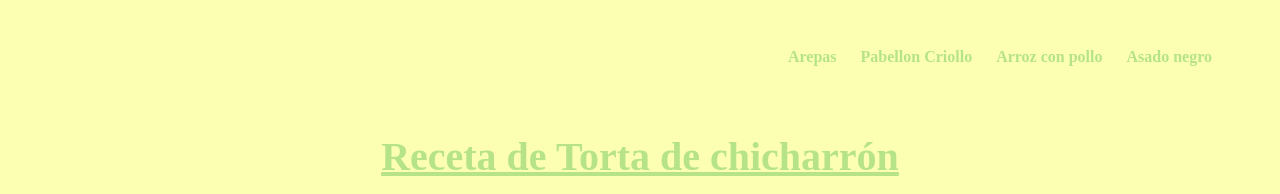
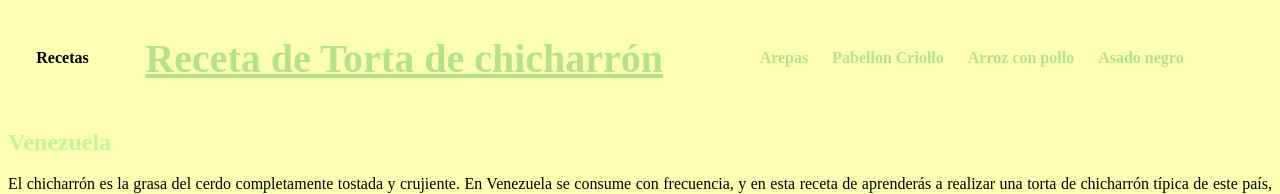
Before and after one commit to killbersito/FrontEndPD, a plain HTML site: page index.html in a window 1280 px wide. Shown: the top 194 px of the page. Drawn offline with Linux system fonts and the light colour scheme.

Commit message:
Clase 5 TP4

```diff
--- a/index.html
+++ b/index.html
@@ -8,6 +8,11 @@
       <link rel="stylesheet" href="style.css" />
    </head>
    <body>
+      <div class="logo">
+         <h4>Recetas</h4>
+         <header>
+            <h1 id="titulo">Receta de Torta de chicharrón</h1>
+         </header>
          <nav>
             <a
                href="https://www.recetasgratis.net/receta-de-arepas-venezolanas-52618.html"
@@ -30,10 +35,7 @@
                >Asado negro</a
             >
          </nav>
-      <header>
-         <h1 id="titulo">Receta de Torta de chicharrón</h1>
-      </header>
-
+      </div>
       <h2>Venezuela</h2>
 
       <p class="parrafo">
@@ -100,6 +102,8 @@
             allowfullscreen
          ></iframe>
       </section>
+
+      <footer>
          <section id="map">
             <iframe
                src="https://www.google.com/maps/embed?pb=!1m18!1m12!1m3!1d301294.7209704219!2d-63.52380189200106!3d7.159107985357106!2m3!1f0!2f0!3f0!3m2!1i1024!2i768!4f13.1!3m3!1m2!1s0x8c2853cb36cbd801%3A0xdca0f2587cd54dd3!2sVenezuela!5e0!3m2!1ses!2sar!4v1664551112879!5m2!1ses!2sar"
@@ -111,7 +115,6 @@
                referrerpolicy="no-referrer-when-downgrade"
             ></iframe>
          </section>
-      <footer>
          <a href="https://www.instagram.com/juansevillano_/?theme=dark">
             <img src="insta.png" alt="Instagram" srcset="" class="social" />
             Instagram</a
@@ -120,6 +123,7 @@
             <img src="twitter.png" alt="Instagram" srcset="" class="social" />
             Twitter</a
          >
+         ©2022 Juan Sevillano
       </footer>
       <div class="wp">
          <img src="wp.webp" alt="wp" />
--- a/style.css
+++ b/style.css
@@ -1,5 +1,12 @@
 body {
    background-color: #fcffb2;
+}
+.logo {
+   display: flex;
+   flex: wrap;
+   justify-content: space-around;
+   align-items: center;
+   flex-wrap: wrap;
 }
 nav {
    padding: 40px;
@@ -30,6 +37,10 @@ img {
 footer {
    padding: 40px;
    text-align: center;
+   display: flex;
+   align-items: flex-end;
+   justify-content: space-around;
+   flex-wrap: wrap;
 }
 footer a {
    margin-right: 20px;
```
Lines whose indentation alone changed are shown as unchanged.
